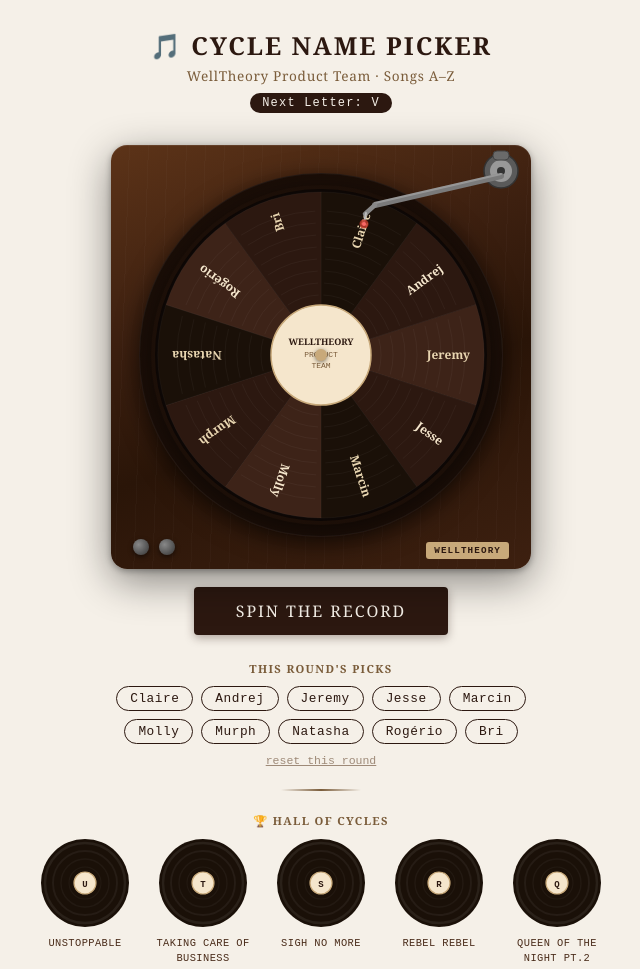
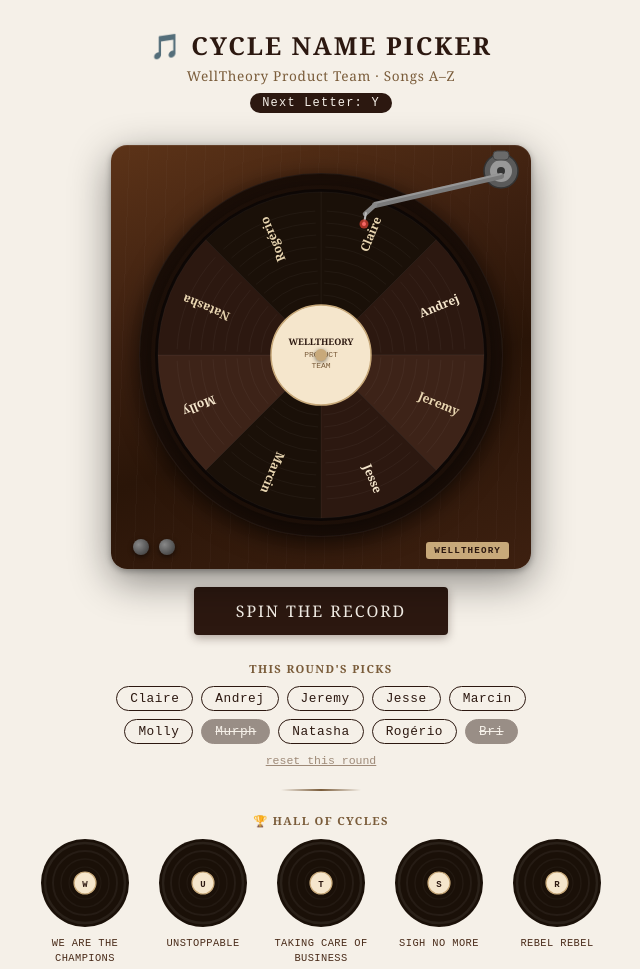
Before and after one commit to claire-at-welltheory/cycle-name-picker, a plain HTML site: page index.html in a window 1280 px wide. Shown: the top 969 px of the page, without its empty margins (319-959 px from the left). Drawn offline with Linux system fonts and the light colour scheme.

Commit message:
Add Bri's W pick (We Are the Champions) to Hall; hold Bri & Murph off the wheel; next letter Y

```diff
--- a/index.html
+++ b/index.html
@@ -335,7 +335,7 @@
 <header>
   <h1>🎵 Cycle Name Picker</h1>
   <div class="subtitle">WellTheory Product Team · Songs A–Z</div>
-  <div class="next-badge">Next Letter: V</div>
+  <div class="next-badge">Next Letter: Y</div>
 </header>
 
 <div class="player-section">
@@ -427,7 +427,11 @@
 
 <script>
 const MEMBERS = ['Claire','Andrej','Jeremy','Jesse','Marcin','Molly','Murph','Natasha','Rogério','Bri'];
-const NEXT_LETTER = 'V';
+// Members already assigned a letter this round — held off the wheel and shown as
+// already-picked for everyone, regardless of their browser's saved state.
+// (Bri = W "We Are the Champions"; Murph = X, song TBD.) Clear this list to re-enable.
+const EXCLUDED = ['Bri','Murph'];
+const NEXT_LETTER = 'Y';
 const STORAGE_KEY = 'welltheory_cycle_picker_v2';
 
 // Needle tip is at ~18° clockwise from top of record.
@@ -435,6 +439,7 @@ const STORAGE_KEY = 'welltheory_cycle_picker_v2';
 const NEEDLE_OFFSET_DEG = 18;
 
 const HALL = [
+  { name: 'WE ARE THE CHAMPIONS', letter: 'W' },
   { name: 'UNSTOPPABLE', letter: 'U' },
   { name: 'TAKING CARE OF BUSINESS', letter: 'T' },
   { name: 'SIGH NO MORE', letter: 'S' },
@@ -473,8 +478,13 @@ function saveState(s) {
   try { localStorage.setItem(STORAGE_KEY, JSON.stringify(s)); } catch(e) {}
 }
 
+// Members eligible to be spun: not yet picked this round and not held out via EXCLUDED.
+function getAvailable() {
+  return MEMBERS.filter(m => !state.pickedMembers.includes(m) && !EXCLUDED.includes(m));
+}
+
 let state = loadState();
-let availableMembers = MEMBERS.filter(m => !state.pickedMembers.includes(m));
+let availableMembers = getAvailable();
 let isSpinning = false;
 let currentAngle = 0;
 
@@ -612,7 +622,7 @@ function revealWinner(idx) {
   if (state.pickHistory.length > 20) state.pickHistory = state.pickHistory.slice(0, 20);
   saveState(state);
 
-  availableMembers = MEMBERS.filter(m => !state.pickedMembers.includes(m));
+  availableMembers = getAvailable();
   renderChips();
   renderHistory();
 
@@ -627,7 +637,7 @@ function revealWinner(idx) {
     setTimeout(() => {
       state.pickedMembers = [];
       saveState(state);
-      availableMembers = [...MEMBERS];
+      availableMembers = getAvailable();
       renderChips();
       drawWheel(currentAngle);
       document.getElementById('winner-name').textContent = '🔄 Full round complete!';
@@ -645,7 +655,7 @@ function resetRound() {
   if (!confirm('Reset this round? This will clear current picks and start fresh.')) return;
   state.pickedMembers = [];
   saveState(state);
-  availableMembers = [...MEMBERS];
+  availableMembers = getAvailable();
   renderChips();
   drawWheel(currentAngle);
   document.getElementById('reveal-box').classList.remove('show');
@@ -657,7 +667,7 @@ function renderChips() {
   c.innerHTML = '';
   MEMBERS.forEach(m => {
     const chip = document.createElement('div');
-    chip.className = 'chip' + (state.pickedMembers.includes(m) ? ' picked' : '');
+    chip.className = 'chip' + ((state.pickedMembers.includes(m) || EXCLUDED.includes(m)) ? ' picked' : '');
     chip.textContent = m;
     c.appendChild(chip);
   });
```
